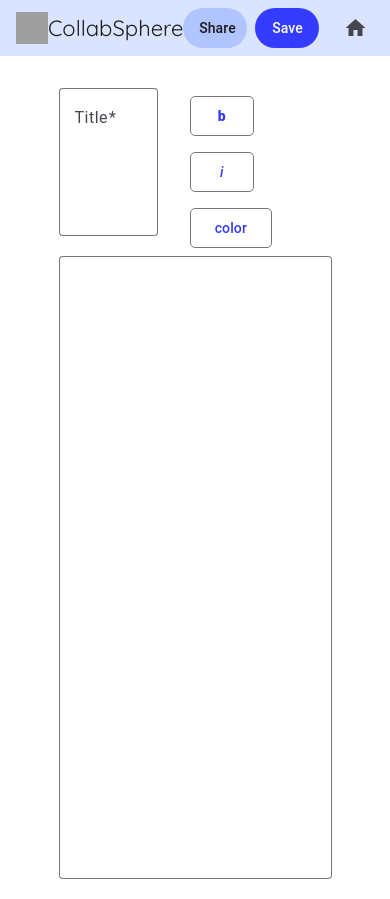
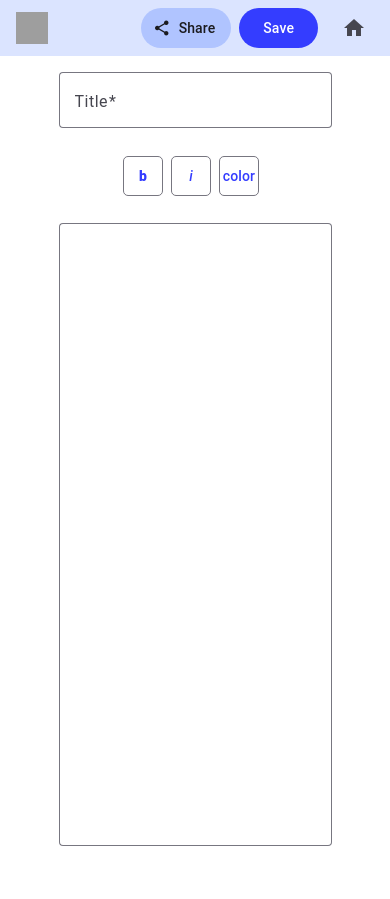
Before and after one commit to dariaPakshina/collab-sphere-project, an Angular app: page / in a window 390 px wide. After the commit the page ends 866 px from the top, so only its background shows below. Built offline with nearby package versions, Linux system fonts and the light colour scheme; grey boxes are pictures that could not be loaded.

Commit message:
adaprive

```diff
--- a/src/app/doc-edit/doc-edit.component.scss
+++ b/src/app/doc-edit/doc-edit.component.scss
@@ -3,7 +3,7 @@
   flex-direction: column;
   align-items: center;
   justify-content: flex-start;
-  height: 80vh;
+  height: 85vh;
 }
 
 .inputForm {
@@ -51,3 +51,7 @@ section {
 button {
   border-radius: 5px;
 }
+
+textarea.mdc-text-field__input[_ngcontent-ng-c721102871] {
+  height: 62vh !important;
+}
--- a/src/app/doc-edit/doc-edit.component.ts
+++ b/src/app/doc-edit/doc-edit.component.ts
@@ -21,7 +21,7 @@ import {
     MatButtonModule,
   ],
   templateUrl: './doc-edit.component.html',
-  styleUrl: './doc-edit.component.scss',
+  styleUrls: ['./doc-edit.component.scss', './media-queries.scss'],
 })
 export class DocEditComponent implements OnInit {
   addForm!: FormGroup;
--- /dev/null
+++ b/src/app/doc-edit/media-queries.scss
@@ -0,0 +1,39 @@
+@media (max-width: 950px) {
+  .mat-form-field[_ngcontent-ng-c721102871],
+  mat-form-field[_ngcontent-ng-c721102871] {
+    width: 95% !important;
+  }
+
+  button {
+    padding: 0;
+    min-width: 40px;
+  }
+
+  mat-form-field:first-child {
+    width: 60% !important;
+  }
+}
+
+@media (max-width: 495px) {
+  .mat-form-field {
+    gap: 0.5rem;
+  }
+}
+
+@media (max-width: 400px) {
+  mat-form-field:first-child {
+    width: 100% !important;
+  }
+  .mat-form-field {
+    flex-direction: column;
+    gap: 0;
+  }
+
+  .example-button-row {
+    text-align: center;
+  }
+
+  section {
+    margin-bottom: 1.2rem;
+  }
+}
--- /dev/null
+++ b/src/app/doc-edit/nav-doc-edit/media-queries.scss
@@ -0,0 +1,10 @@
+@media (max-width: 500px) {
+  .name {
+    display: none;
+  }
+
+  mat-toolbar {
+    justify-content: left;
+    margin-bottom: 1rem;
+  }
+}
--- a/src/app/doc-edit/nav-doc-edit/nav-doc-edit.component.ts
+++ b/src/app/doc-edit/nav-doc-edit/nav-doc-edit.component.ts
@@ -6,7 +6,7 @@ import { MatToolbarModule } from '@angular/material/toolbar';
 @Component({
   selector: 'app-nav-doc-edit',
   templateUrl: './nav-doc-edit.component.html',
-  styleUrl: './nav-doc-edit.component.scss',
+  styleUrls: ['./nav-doc-edit.component.scss', './media-queries.scss'],
   standalone: true,
   imports: [MatToolbarModule, MatIconModule, MatButtonModule],
 })
```
